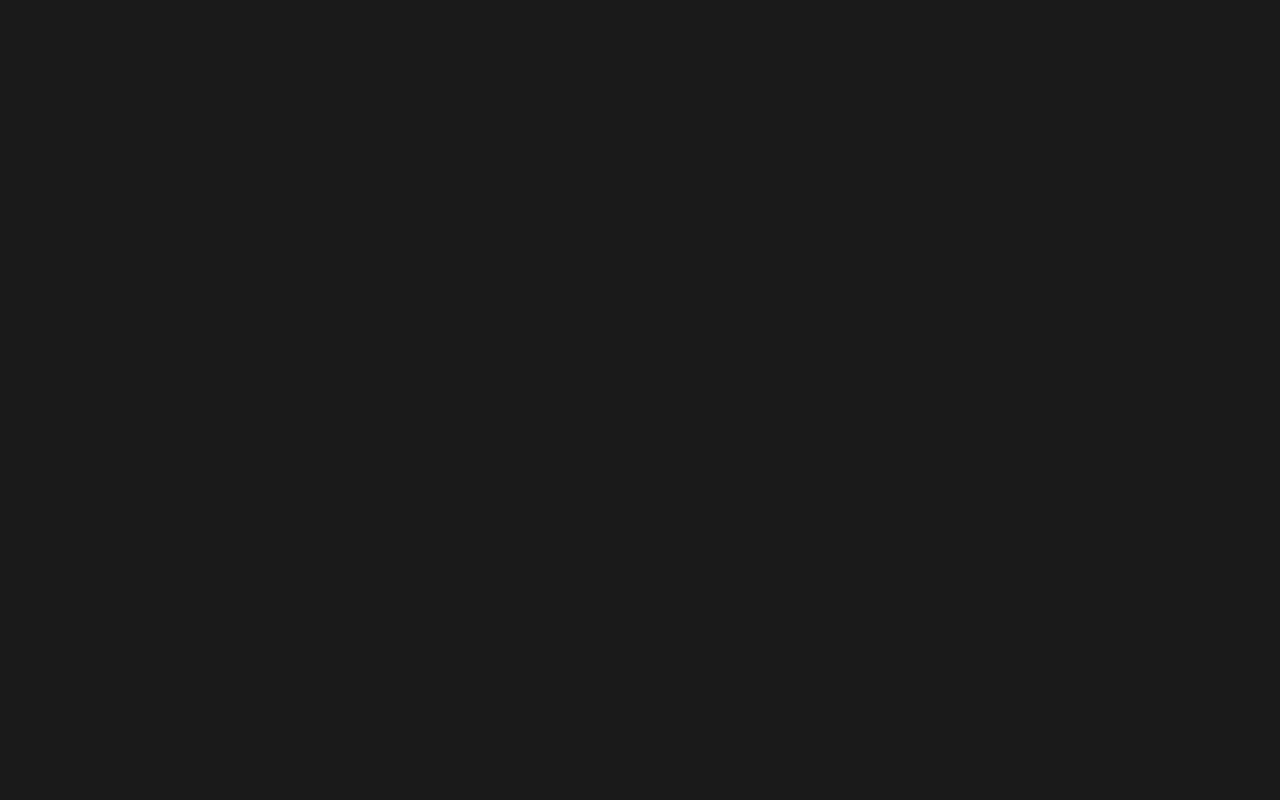
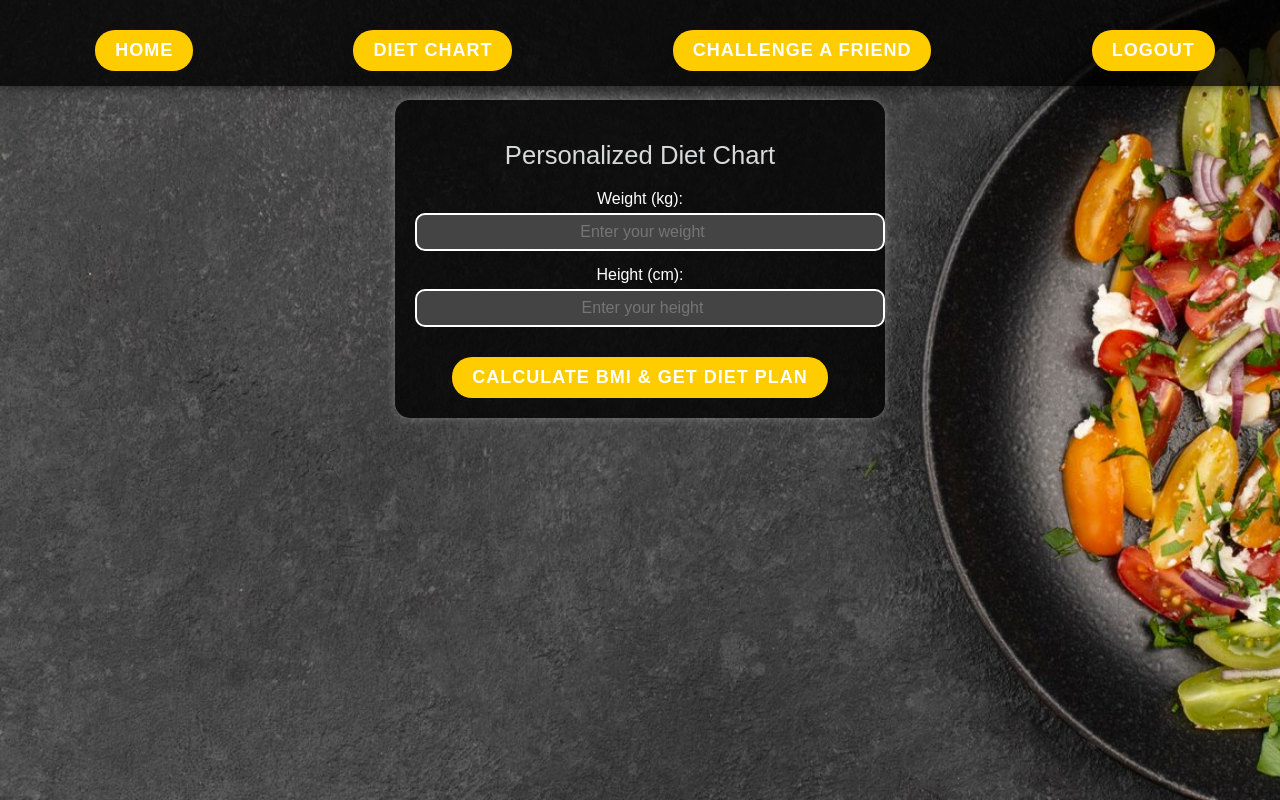
Before and after one commit to Rubezsingla/falcon, a React (Create React App) app in the folder frontend/: page /diet-chart in a window 1280 px wide. Before the commit this address had no page. Built offline with nearby package versions, Linux system fonts and the light colour scheme.

Commit message:
diet chart

```diff
--- a/frontend/src/App.js
+++ b/frontend/src/App.js
@@ -4,7 +4,7 @@ import ExerciseTracker from "./components/ExcerciseTracker";
 import Login from "./pages/login/Login";
 import { GoogleOAuthProvider } from "@react-oauth/google";
 import WelcomePage from './pages/welcome/welcomePage';
-import DashBoard from './pages/Dashboard';
+import Diet from './pages/diet/Diet';
 
 function App() {
   return (
@@ -16,7 +16,8 @@ function App() {
           <Route path="/login" element={<Login />} />
           <Route path="/register" element={<Login />} />
           <Route path="/welcomePage" element={<WelcomePage />} />
-          <Route path="/dashboard" element={<DashBoard />} />
+          <Route path="/diet-chart" element={<Diet />} />
+
         </Routes>
       </Router>
     </GoogleOAuthProvider>
--- /dev/null
+++ b/frontend/src/pages/diet/Diet.css
@@ -0,0 +1,106 @@
+/* Scope everything inside .diet-container */
+.diet-container {
+    max-width: 450px;
+    margin: 100px auto 50px;
+    padding: 20px;
+    text-align: center;
+    background: rgba(0, 0, 0, 0.8);
+    color: white;
+    border-radius: 15px;
+    box-shadow: 0 0 10px rgba(255, 255, 255, 0.3);
+    position: relative;
+}
+
+/* Background image ONLY for the diet page */
+.diet-page {
+    /* background: url('/background.jpg') no-repeat center center/cover; */
+    height: 100vh;
+    display: flex;
+    justify-content: center;
+    align-items: center;
+}
+
+/* Scope Navigation Bar */
+.diet-page .navbar {
+    display: flex;
+    justify-content: space-around;
+    align-items: center;
+    position: fixed;
+    top: 0;
+    left: 0;
+    width: 100%;
+    background: rgba(0, 0, 0, 0.8);
+    padding: 15px;
+    z-index: 1000;
+    box-shadow: 0 2px 10px rgba(0, 0, 0, 0.5);
+}
+
+.diet-page .navbar button {
+    background: none;
+    color: white;
+    border: 2px solid white;
+    padding: 10px 20px;
+    cursor: pointer;
+    font-size: 16px;
+    transition: 0.3s;
+    border-radius: 20px;
+    font-weight: 600;
+    text-transform: uppercase;
+}
+
+.diet-page .navbar button:hover {
+    background: white;
+    color: black;
+}
+
+/* Scope input fields */
+.diet-container .input-group {
+    margin: 15px 0;
+}
+
+.diet-container .input-group label {
+    display: block;
+    font-size: 16px;
+    margin-bottom: 5px;
+}
+
+.diet-container .input-group input {
+    width: 100%;
+    padding: 8px;
+    font-size: 16px;
+    border: 2px solid #fff;
+    border-radius: 10px;
+    text-align: center;
+    background: #444;
+    color: white;
+}
+
+/* Scope buttons */
+.diet-container button {
+    background: #ffcc00;
+    border: none;
+    padding: 10px 20px;
+    font-size: 18px;
+    border-radius: 20px;
+    cursor: pointer;
+    margin-top: 15px;
+    transition: 0.3s;
+}
+
+.diet-container button:hover {
+    background: #ff9900;
+}
+
+/* Scope result section */
+.diet-container .result {
+    margin-top: 20px;
+    padding: 10px;
+    background: rgba(255, 255, 255, 0.1);
+    border-radius: 10px;
+    text-align: left;
+}
+
+.diet-container .result h4 {
+    margin-top: 10px;
+    text-decoration: underline;
+}
--- /dev/null
+++ b/frontend/src/pages/diet/Diet.js
@@ -0,0 +1,137 @@
+import React, { useState } from 'react';
+import { useNavigate } from 'react-router-dom';
+import './Diet.css';
+
+function DietChart() {
+    const navigate = useNavigate();
+    const [weight, setWeight] = useState('');
+    const [height, setHeight] = useState('');
+    const [bmi, setBmi] = useState(null);
+    const [dietPlan, setDietPlan] = useState(null);
+
+    // Function to calculate BMI and suggest a diet plan
+    const calculateBMI = () => {
+        if (!weight || !height) {
+            alert("Please enter both weight and height!");
+            return;
+        }
+
+        const heightInMeters = height / 100;
+        const bmiValue = (weight / (heightInMeters * heightInMeters)).toFixed(1);
+        setBmi(bmiValue);
+
+        // Define meal plans based on BMI category
+        let plan = {};
+        if (bmiValue < 18.5) {
+            plan = {
+                category: "Underweight",
+                advice: "Increase calorie intake with high-protein foods and healthy fats.",
+                meals: {
+                    breakfast: "Oats with milk, banana, and almonds.",
+                    lunch: "Grilled chicken/fish, brown rice, and vegetables.",
+                    snacks: "Protein shake or peanut butter toast.",
+                    dinner: "Paneer/tofu, whole wheat chapati, and salad."
+                }
+            };
+        } else if (bmiValue >= 18.5 && bmiValue <= 24.9) {
+            plan = {
+                category: "Normal Weight",
+                advice: "Maintain a balanced diet with protein, fiber, and healthy fats.",
+                meals: {
+                    breakfast: "Whole grain toast, boiled eggs, and fresh juice.",
+                    lunch: "Lean chicken breast with quinoa and veggies.",
+                    snacks: "Greek yogurt with berries and nuts.",
+                    dinner: "Grilled fish, mixed greens, and olive oil dressing."
+                }
+            };
+        } else if (bmiValue >= 25 && bmiValue <= 29.9) {
+            plan = {
+                category: "Overweight",
+                advice: "Reduce sugar intake and increase fiber-rich foods.",
+                meals: {
+                    breakfast: "Green smoothie with spinach, apple, and flaxseeds.",
+                    lunch: "Grilled salmon with steamed broccoli and quinoa.",
+                    snacks: "Handful of almonds and a detox tea.",
+                    dinner: "Soup with grilled vegetables and whole wheat bread."
+                }
+            };
+        } else {
+            plan = {
+                category: "Obese",
+                advice: "Follow a low-calorie diet, avoid junk food, and exercise regularly.",
+                meals: {
+                    breakfast: "Oatmeal with chia seeds and cinnamon.",
+                    lunch: "Vegetable salad with lean protein (chicken/tofu).",
+                    snacks: "Cucumber and hummus or a handful of walnuts.",
+                    dinner: "Lentil soup with brown rice and green salad."
+                }
+            };
+        }
+
+        setDietPlan(plan);
+    };
+
+    return (
+        <div style={{
+            backgroundImage: "url('/background.jpg')",
+            backgroundSize: "cover",
+            backgroundPosition: "center",
+            height: "100vh",
+            width: "100vw",
+            position: "absolute",
+            top: 0,
+            left: 0
+          }}
+        >
+        <div className="diet-container" >
+            {/* Navigation Bar */}
+            <nav className="navbar">
+                <button onClick={() => navigate('/')}>Home</button>
+                <button onClick={() => navigate('/diet-chart')}>Diet Chart</button>
+                <button onClick={() => navigate('/challenge-friend')}>Challenge a Friend</button>
+                <button onClick={() => navigate('/login')}>Logout</button>
+            </nav>
+
+            <h2>Personalized Diet Chart</h2>
+
+            <div className="input-group">
+                <label>Weight (kg):</label>
+                <input
+                    type="number"
+                    value={weight}
+                    onChange={(e) => setWeight(e.target.value)}
+                    placeholder="Enter your weight"
+                />
+            </div>
+
+            <div className="input-group">
+                <label>Height (cm):</label>
+                <input
+                    type="number"
+                    value={height}
+                    onChange={(e) => setHeight(e.target.value)}
+                    placeholder="Enter your height"
+                />
+            </div>
+
+            <button onClick={calculateBMI}>Calculate BMI & Get Diet Plan</button>
+
+            {bmi && dietPlan && (
+                <div className="result">
+                    <h3>Your BMI: {bmi} ({dietPlan.category})</h3>
+                    <p><strong>Advice:</strong> {dietPlan.advice}</p>
+                    <h4>Suggested Meal Plan:</h4>
+                    <ul>
+                        <li><strong>Breakfast:</strong> {dietPlan.meals.breakfast}</li>
+                        <li><strong>Lunch:</strong> {dietPlan.meals.lunch}</li>
+                        <li><strong>Evening Snacks:</strong> {dietPlan.meals.snacks}</li>
+                        <li><strong>Dinner:</strong> {dietPlan.meals.dinner}</li>
+                    </ul>
+                </div>
+            )}
+        </div>
+        </div>
+    );
+}
+
+export default DietChart;
--- a/frontend/src/pages/welcome/welcomePage.js
+++ b/frontend/src/pages/welcome/welcomePage.js
@@ -18,12 +18,10 @@ function WelcomePage() {
                 <button onClick={() => handleNavigation('/challenge-friend')}>Challenge a Friend</button>
                 <button onClick={() => handleNavigation('/login')}>Logout</button>
             </nav>
-
             {/* Background Video */}
             <video autoPlay loop muted className="background-video">
                 <source src="/video.mp4" type="video/mp4" />
             </video>
-
             {/* Welcome Box */}
             <div className="welcome-box">
                 <h1>FLEX IT OUT</h1>
```
Also changed, not shown: frontend/public/background.jpg (added).
